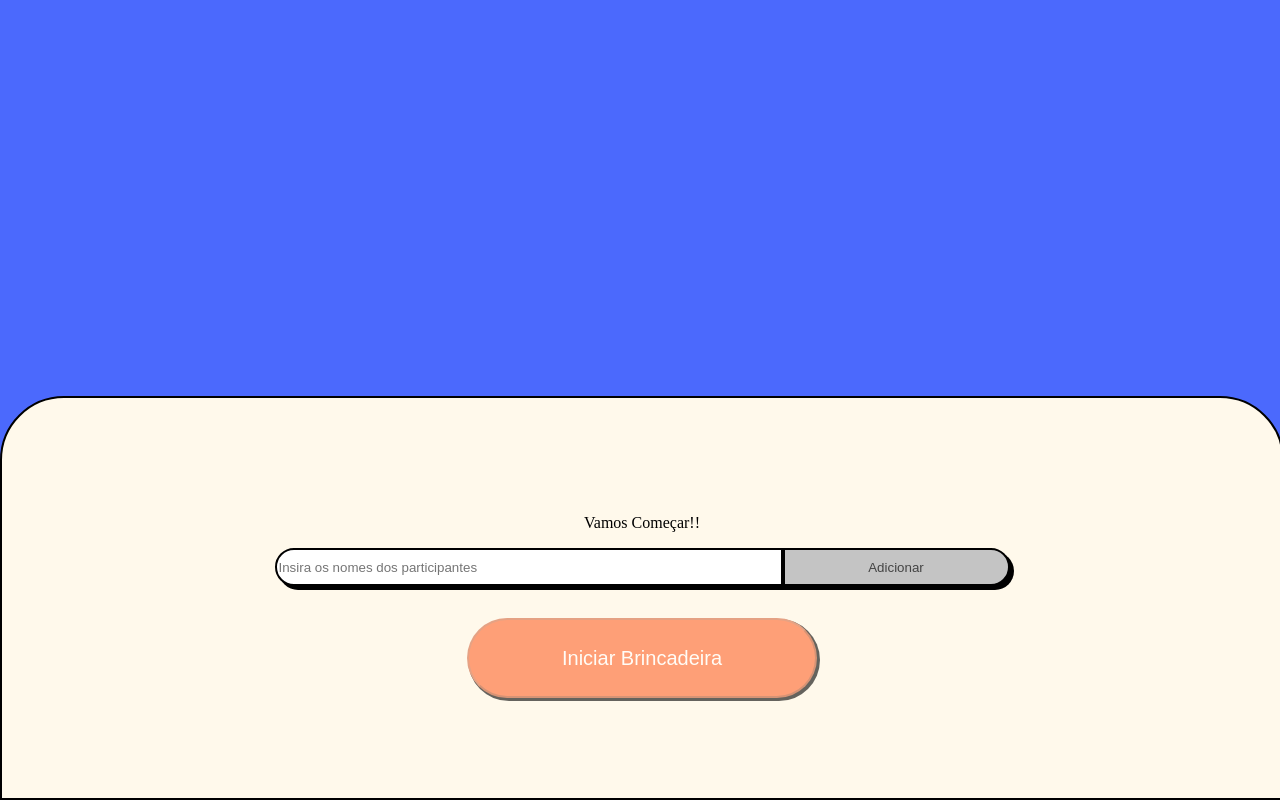
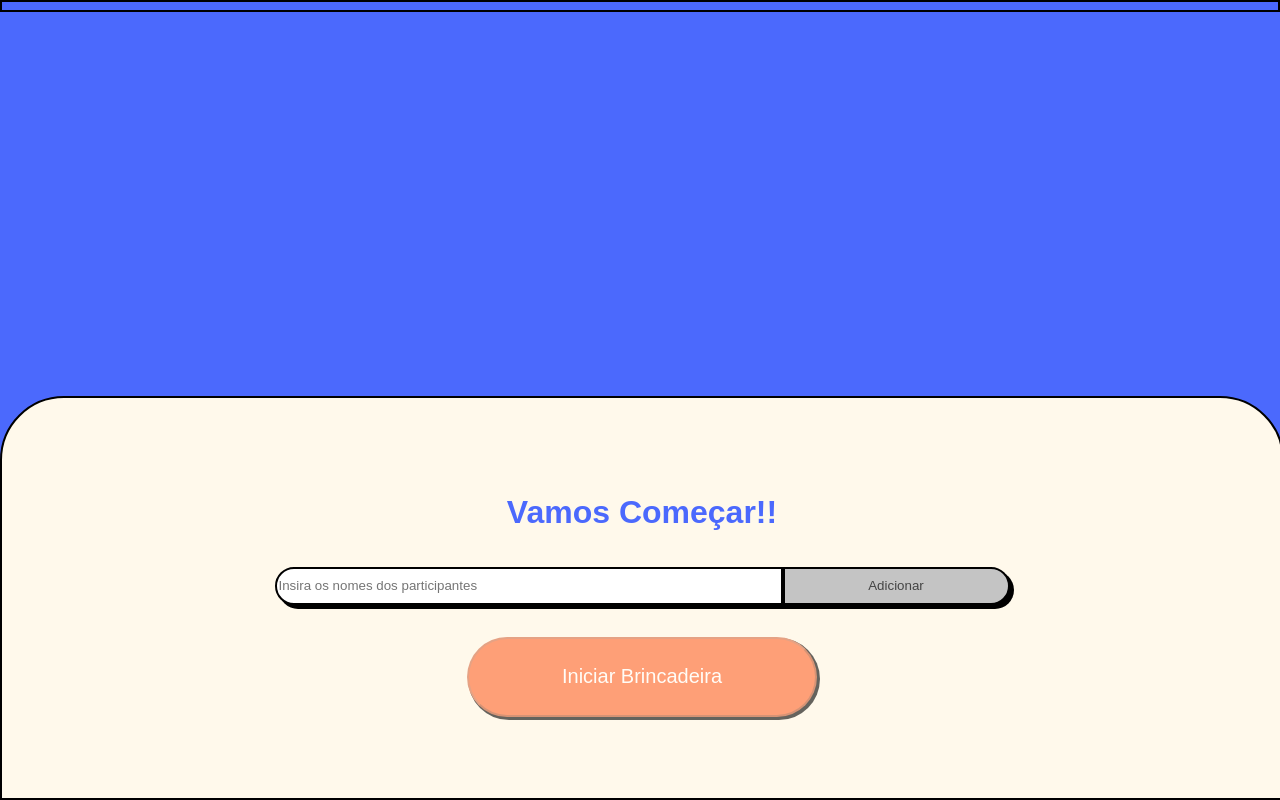
Before and after one commit to lucas648/sorteador-amigo-Secreto, a React (Create React App) app: page / in a window 1280 px wide. Built offline with nearby package versions, Linux system fonts and the light colour scheme.

Commit message:
Ajustando o index.tsx

```diff
--- a/src/components/formulario/index.tsx
+++ b/src/components/formulario/index.tsx
@@ -21,7 +21,7 @@ export default function Formulario(){
 
   return(
     <form className={formStyles.form} onSubmit={adicionarParticipante}>
-      <p>Vamos Começar!!</p>
+      <h2>Vamos Começar!!</h2>
       <input
         ref={inputRef}
         value={nome}
--- a/src/components/rodape/Rodape.module.scss
+++ b/src/components/rodape/Rodape.module.scss
@@ -3,6 +3,7 @@
     display: flex;
     align-items: center;
     justify-content: space-between;
+    margin-bottom: 12px;
 }
 
 .botao {
--- a/src/index.css
+++ b/src/index.css
@@ -1,8 +1,29 @@
-body {
-  background: #4B69FD;
+/* src/index.css */
+html {
+  font-family: 'Poppins', sans-serif;
 }
 
-code {
-  font-family: source-code-pro, Menlo, Monaco, Consolas, 'Courier New',
-    monospace;
+html {
+  background: #4B69FD;
+  border: 2px solid black;
+  font-family: 'Poppins', sans-serif;
 }
+
+section {
+  width: 100%;
+  text-align: center;
+  max-width: 900px;
+}
+
+h2 {
+  font-weight: 600;
+  font-size: 32px;
+  margin-bottom: 36px;
+  color: #4B69FD;
+}
+
+ul li {
+  font-size: 18px;
+  font-weight: 300;
+  margin: 8px 0;
+}
```
Also changed, not shown: 1 other file (tests, documents, lock files or other folders).
